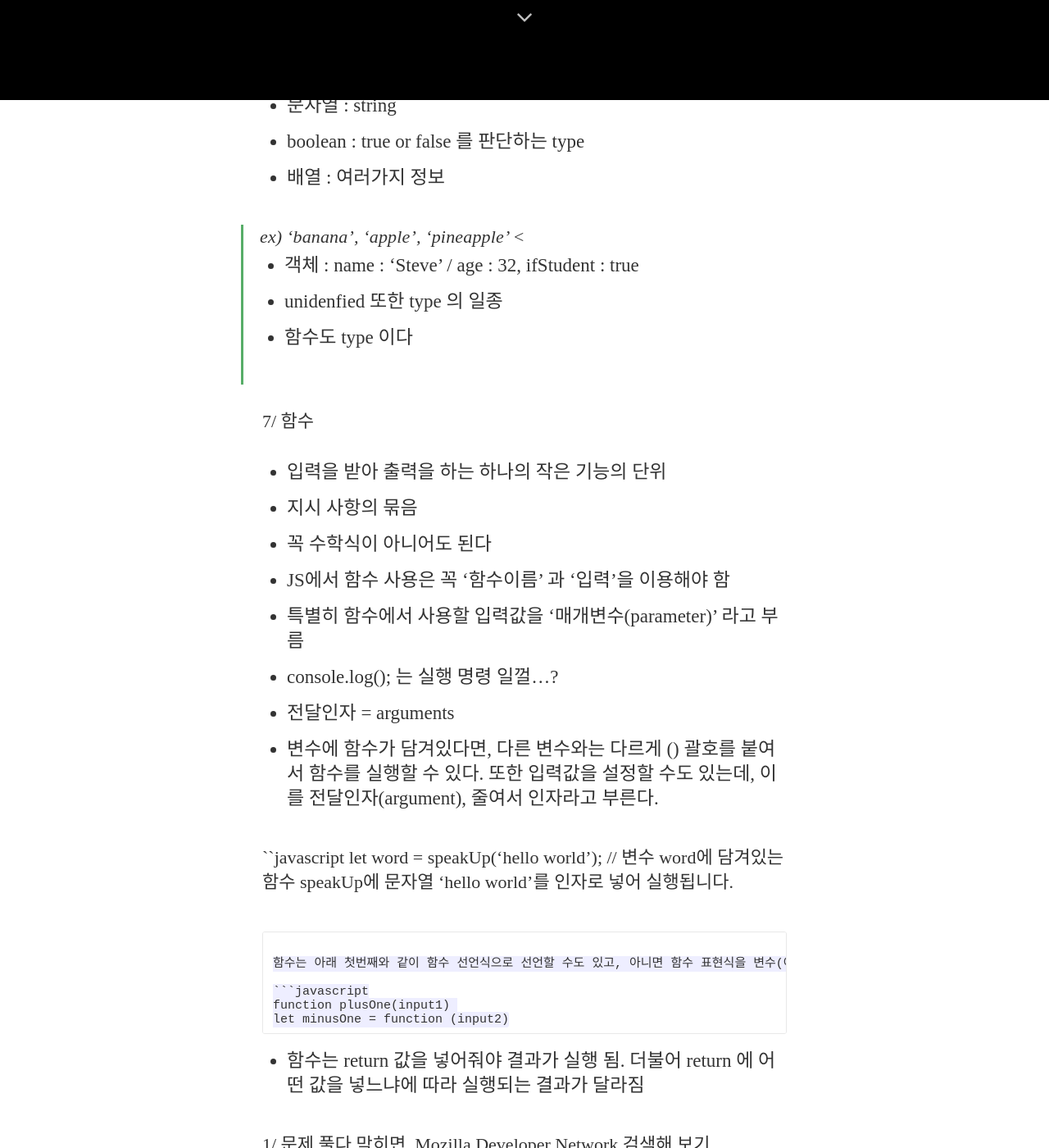
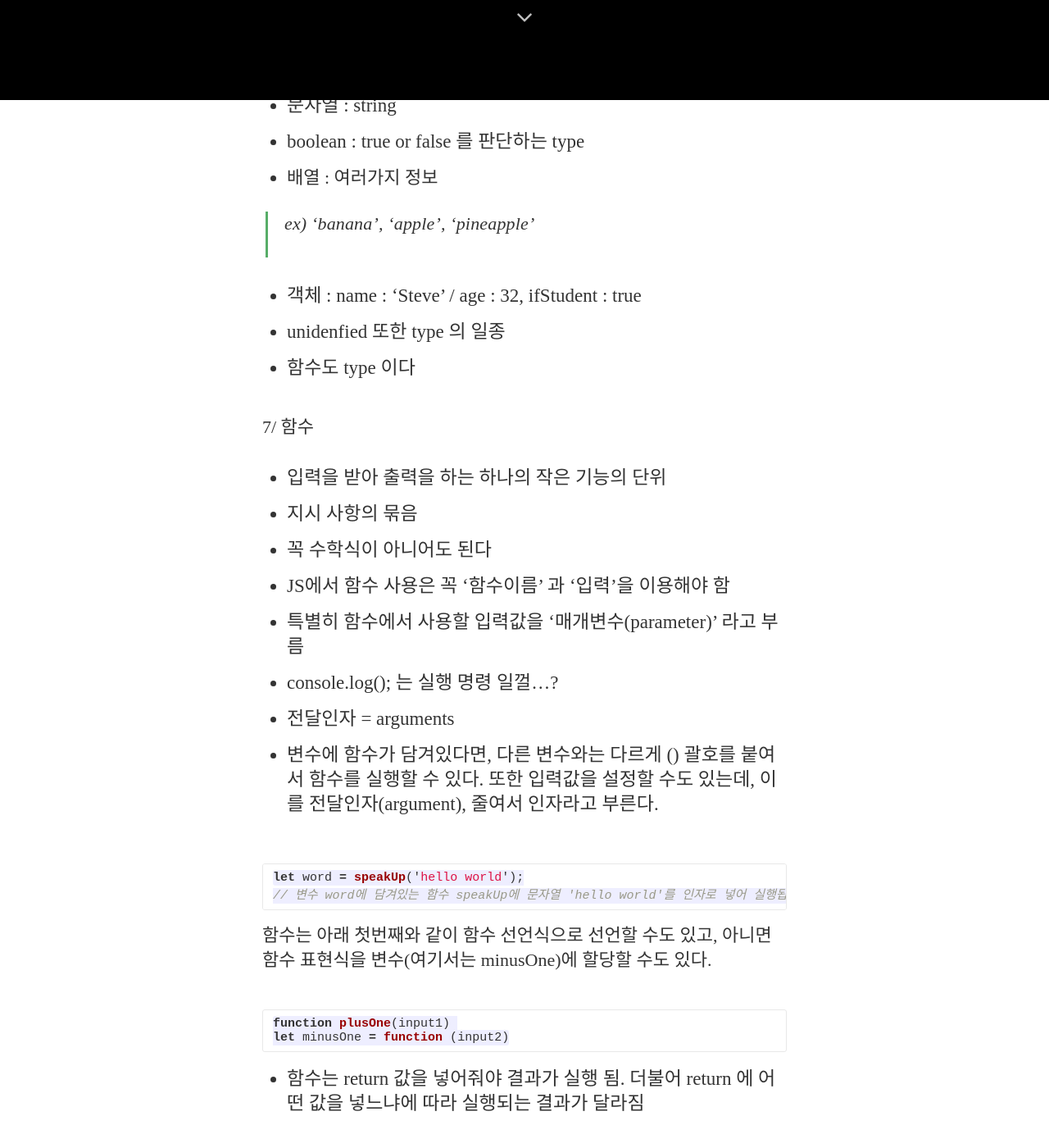
Before and after one commit to newkidsean/newkidsean.github.io, a Jekyll site: the page built from _posts/2020-07-27-TIL.markdown, in a window 1280 px wide and 1400 px high, scrolled down 1278 px. Shown: the whole window at 82% size. Built offline with Jekyll 4.4.1, drawn with Linux system fonts in a browser that asks for light colours; nearby versions of some CDN libraries; some web fonts are replaced.

Commit message:
Update 2020-07-27-TIL.markdown

````diff
--- a/_posts/2020-07-27-TIL.markdown
+++ b/_posts/2020-07-27-TIL.markdown
@@ -28,7 +28,8 @@ image: /assets/article_images/2014-08-29-welcome-to-jekyll/desktop.JPG
 - boolean : true or false 를 판단하는 type
 - 배열 : 여러가지 정보
 
- > ex) 'banana', 'apple', 'pineapple' <
+  > ex) 'banana', 'apple', 'pineapple'
+
 - 객체 : name : 'Steve' / age : 32, ifStudent : true
 - unidenfied 또한 type 의 일종
 - 함수도 type 이다
@@ -44,7 +45,7 @@ image: /assets/article_images/2014-08-29-welcome-to-jekyll/desktop.JPG
 - 전달인자 = arguments
 - 변수에 함수가 담겨있다면, 다른 변수와는 다르게 () 괄호를 붙여서 함수를 실행할 수 있다. 또한 입력값을 설정할 수도 있는데, 이를 전달인자(argument), 줄여서 인자라고 부른다.
 
-``javascript
+```javascript
 let word = speakUp('hello world');
 // 변수 word에 담겨있는 함수 speakUp에 문자열 'hello world'를 인자로 넣어 실행됩니다.
 ```
````
